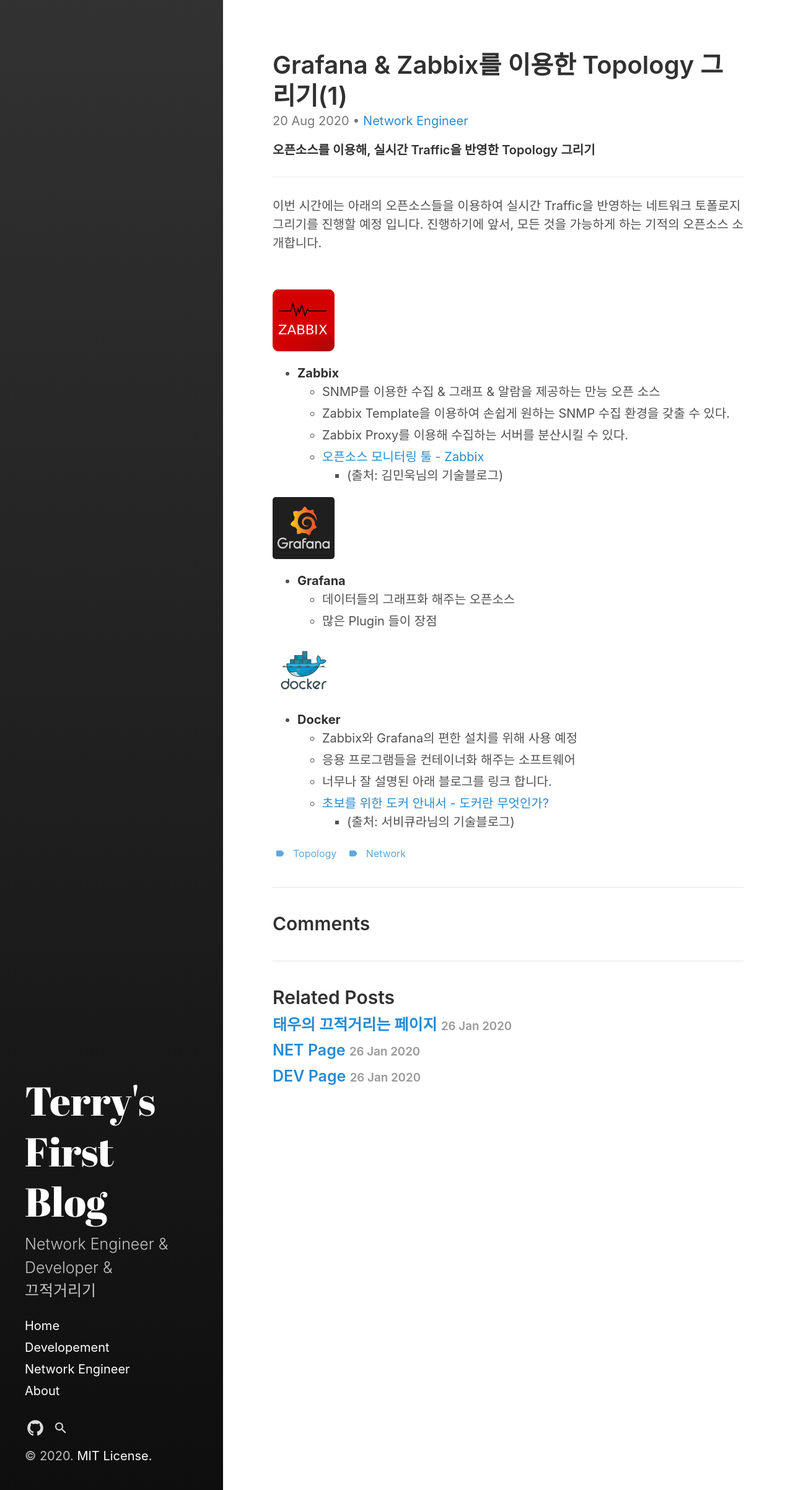
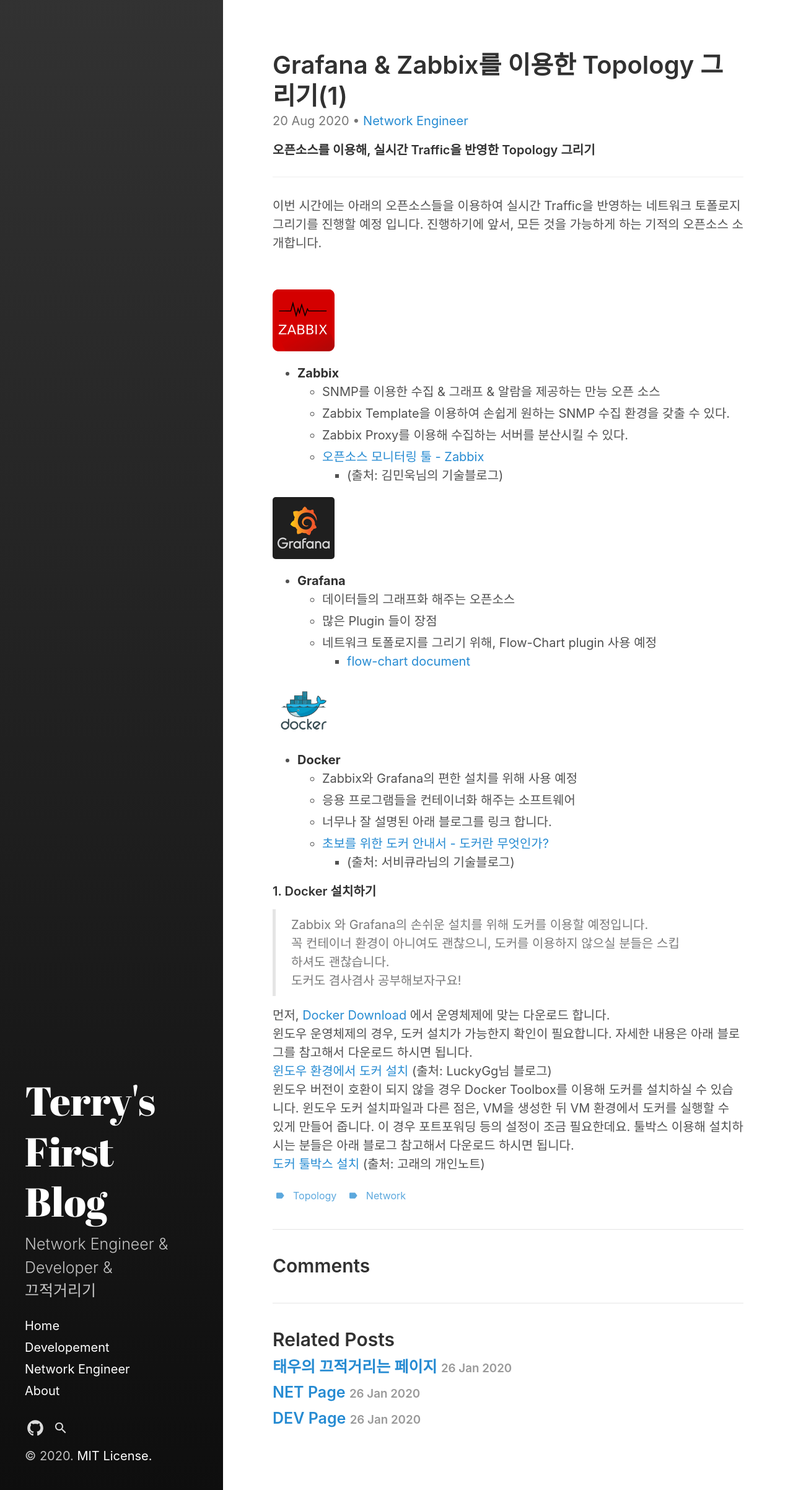
Before and after one commit to busyguys/busyguys.github.io, a Jekyll site: the page built from _posts/2020-08-20-topology-1.md, in a window 1280 px wide. Shown: the whole page at 62% size. Built offline with Jekyll 4.4.1, drawn with Linux system fonts in a browser that asks for light colours; comment, search, counter and statistics services are not loaded.

Commit message:
docker install

```diff
--- a/_posts/2020-08-20-topology-1.md
+++ b/_posts/2020-08-20-topology-1.md
@@ -29,6 +29,8 @@ tags:
 - **Grafana**
   * 데이터들의 그래프화 해주는 오픈소스
   * 많은 Plugin 들이 장점
+  * 네트워크 토폴로지를 그리기 위해, Flow-Chart plugin 사용 예정
+    * [flow-chart document](https://algenty.github.io/flowcharting-repository/)
 
 ![Docker-logo](/image/Topology/docker-logo.png){: width="100" height="100"}
 - **Docker**
@@ -37,3 +39,15 @@ tags:
   * 너무나 잘 설명된 아래 블로그를 링크 합니다.
   * [초보를 위한 도커 안내서 - 도커란 무엇인가?](https://subicura.com/2017/01/19/docker-guide-for-beginners-1.html)
     * (출처: 서비큐라님의 기술블로그)
+
+##### 1. Docker 설치하기
+
+> Zabbix 와 Grafana의 손쉬운 설치를 위해 도커를 이용할 예정입니다.
+꼭 컨테이너 환경이 아니여도 괜찮으니, 도커를 이용하지 않으실 분들은 스킵하셔도 괜찮습니다.
+도커도 겸사겸사 공부해보자구요!
+
+먼저, [Docker Download](https://docs.docker.com/get-docker/) 에서 운영체제에 맞는 다운로드 합니다.
+윈도우 운영체제의 경우, 도커 설치가 가능한지 확인이 필요합니다. 자세한 내용은 아래 블로그를 참고해서 다운로드 하시면 됩니다.
+[윈도우 환경에서 도커 설치](https://luckygg.tistory.com/165) (출처: LuckyGg님 블로그)
+윈도우 버전이 호환이 되지 않을 경우 Docker Toolbox를 이용해 도커를 설치하실 수 있습니다. 윈도우 도커 설치파일과 다른 점은, VM을 생성한 뒤 VM 환경에서 도커를 실행할 수 있게 만들어 줍니다. 이 경우 포트포워딩 등의 설정이 조금 필요한데요. 툴박스 이용해 설치하시는 분들은 아래 블로그 참고해서 다운로드 하시면 됩니다.
+[도커 툴박스 설치](https://webcoding.tistory.com/entry/Docker-%EB%8F%84%EC%BB%A4-%EC%84%A4%EC%B9%98%ED%95%98%EA%B8%B0) (출처: 고래의 개인노트)
```
Also changed, not shown: 1 other file.
